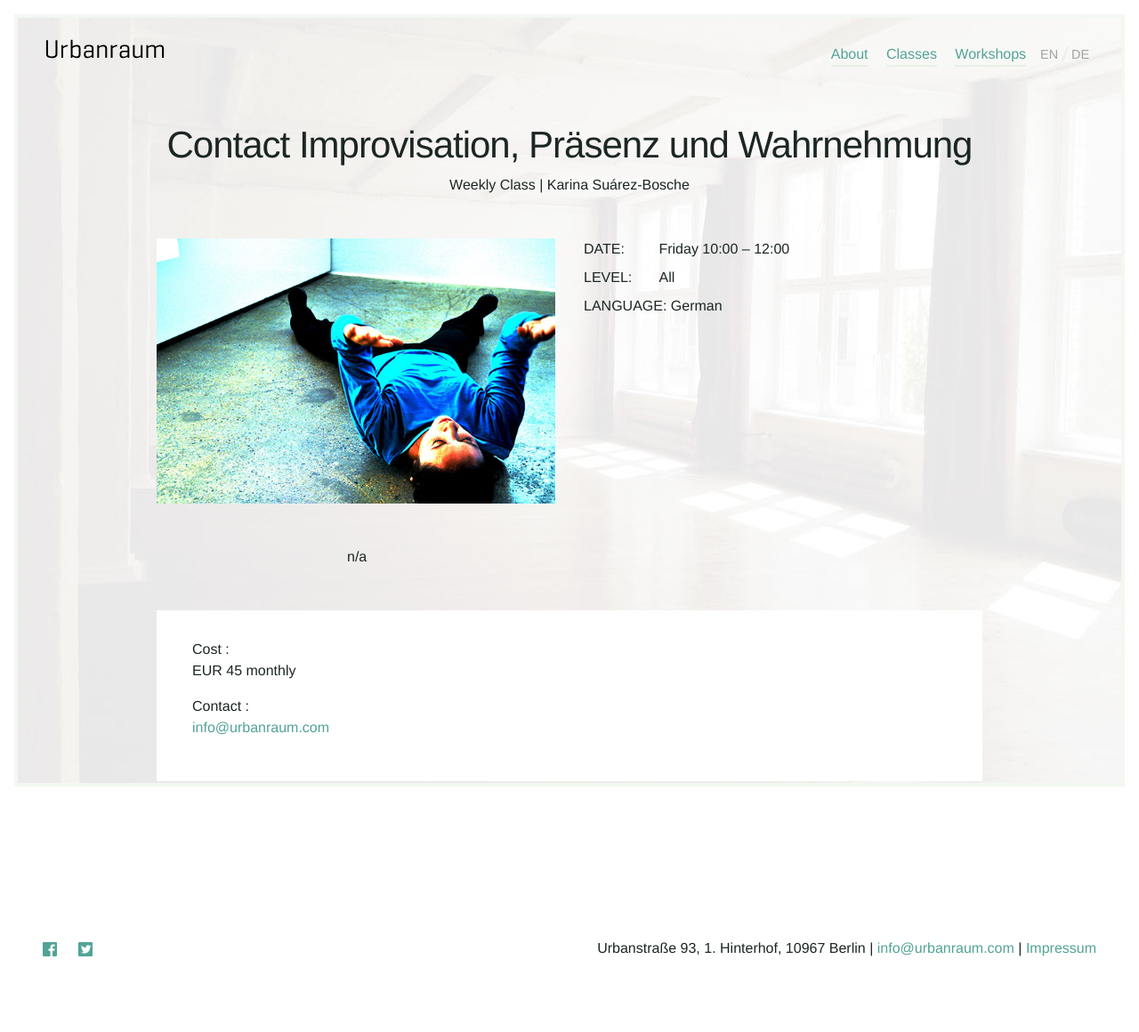
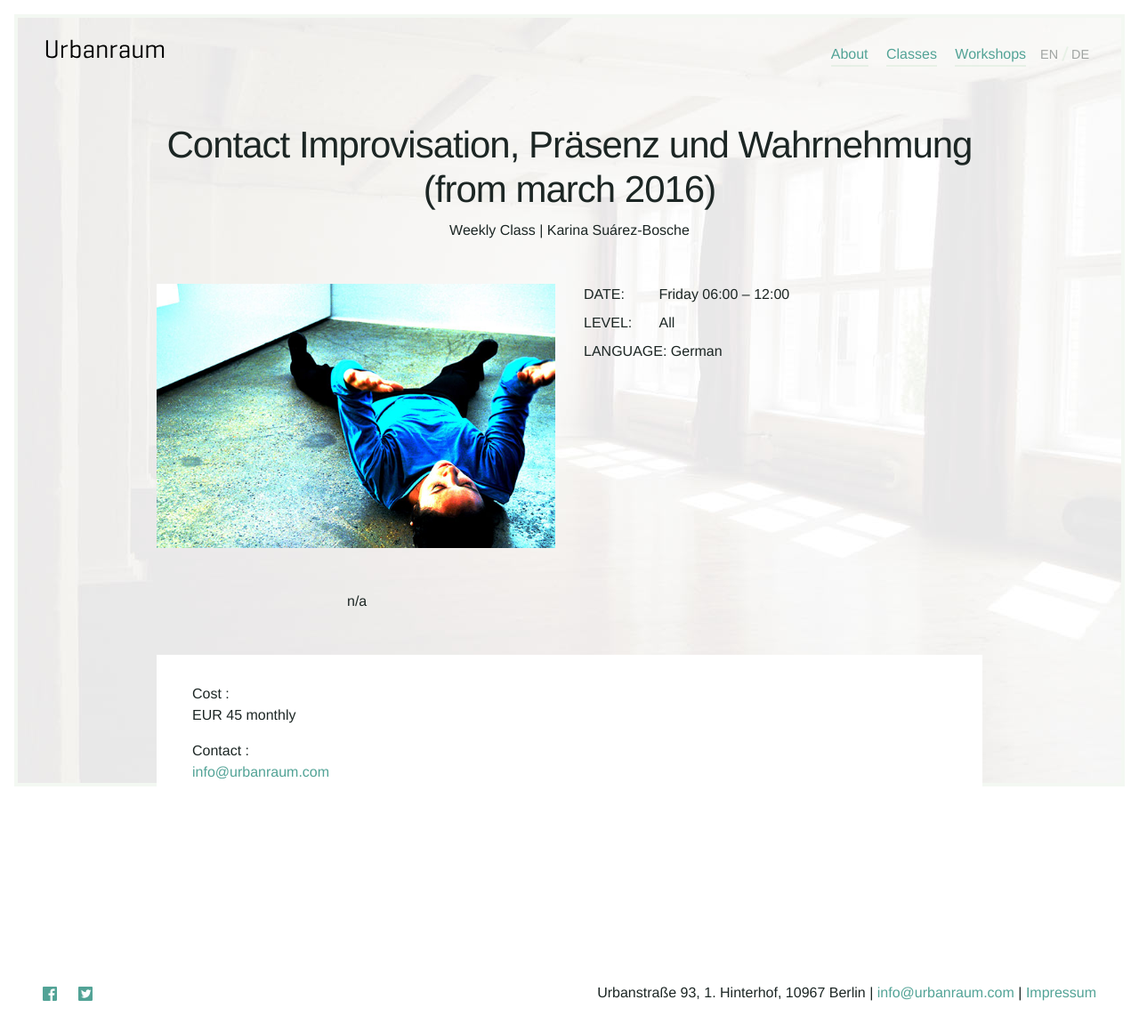
Before and after one commit to Kriesse/urbanraum, a Jekyll site: the page built from _classes/contact-improvisation.md, in a window 1280 px wide. Shown: the whole page at 89% size. Built offline with Jekyll 4.4.1, drawn with Linux system fonts in a browser that asks for light colours; nearby versions of some CDN libraries; before the commit the page ends 1110 px from its top, so only the background shows below that.

Commit message:
Update contact-improvisation.md
CI ab März

```diff
--- a/_classes/contact-improvisation.md
+++ b/_classes/contact-improvisation.md
@@ -1,7 +1,7 @@
 ---
 
-title_en:  "Contact Improvisation, Präsenz und Wahrnehmung"
-title_de:  "Contact Improvisation, Präsenz und Wahrnehmung"
+title_en:  "Contact Improvisation, Präsenz und Wahrnehmung (from march 2016)"
+title_de:  "Contact Improvisation, Präsenz und Wahrnehmung (ab März 2016)"
 
 subtitle_en:
 subtitle_de:
@@ -31,6 +31,8 @@
 Sich berühren und spüren ist eine Form der Kommunikation, die viel direkter und unmissverständlicher ist, als man denkt. Contact Improvisation ist ein spontaner Dialog zwischen sensiblem Kontakt und hohem Energieaustausch. Ein Tanz, der auf der Grundlage und in der Verteilung des Gewichts zwischen zwei oder mehreren Personen basiert.
 <br>
 In diesem Kurs geht es um das Geben und das Nehmen. Darum, unsere moralischen Grenzen zu brechen und einen Dialog der Bewegung zu schaffen. Eine Arbeit, die auch eine Integration und persönliche Recherche der eigenen Bewegungssprache auslöst.
+<br>
+Der Kurs startet am 4. März 2016.
 "
 
 teacher: "Karina Suárez-Bosche"
```
Also changed, not shown: other parts of _classes/contact-improvisation.md (+1 -1 lines).
